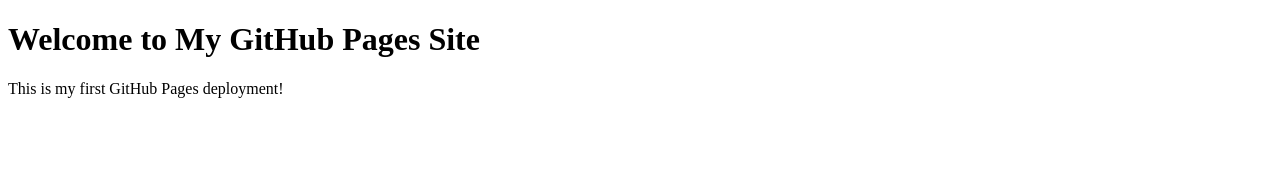
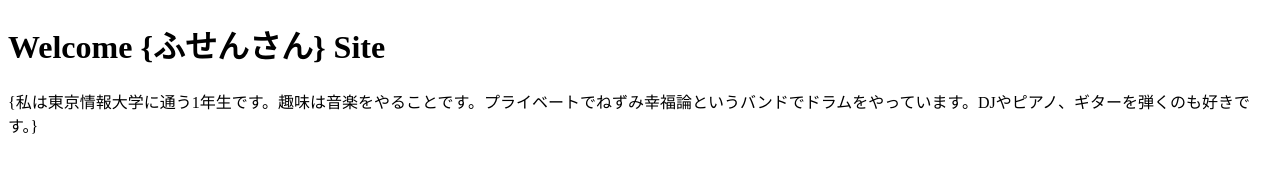
Before and after one commit to husengs7/progate-web-app, a plain HTML site: page index.html in a window 1280 px wide. Drawn offline with Linux system fonts and the light colour scheme.

Commit message:
Add files via upload

```diff
--- a/index.html
+++ b/index.html
@@ -6,7 +6,7 @@
     <title>My GitHub Pages Site</title>
 </head>
 <body>
-    <h1>Welcome to My GitHub Pages Site</h1>
-    <p>This is my first GitHub Pages deployment!</p>
+    <h1>Welcome  {ふせんさん} Site</h1>
+    <p>{私は東京情報大学に通う1年生です。趣味は音楽をやることです。プライベートでねずみ幸福論というバンドでドラムをやっています。DJやピアノ、ギターを弾くのも好きです。}</p>
 </body>
 </html>
```
